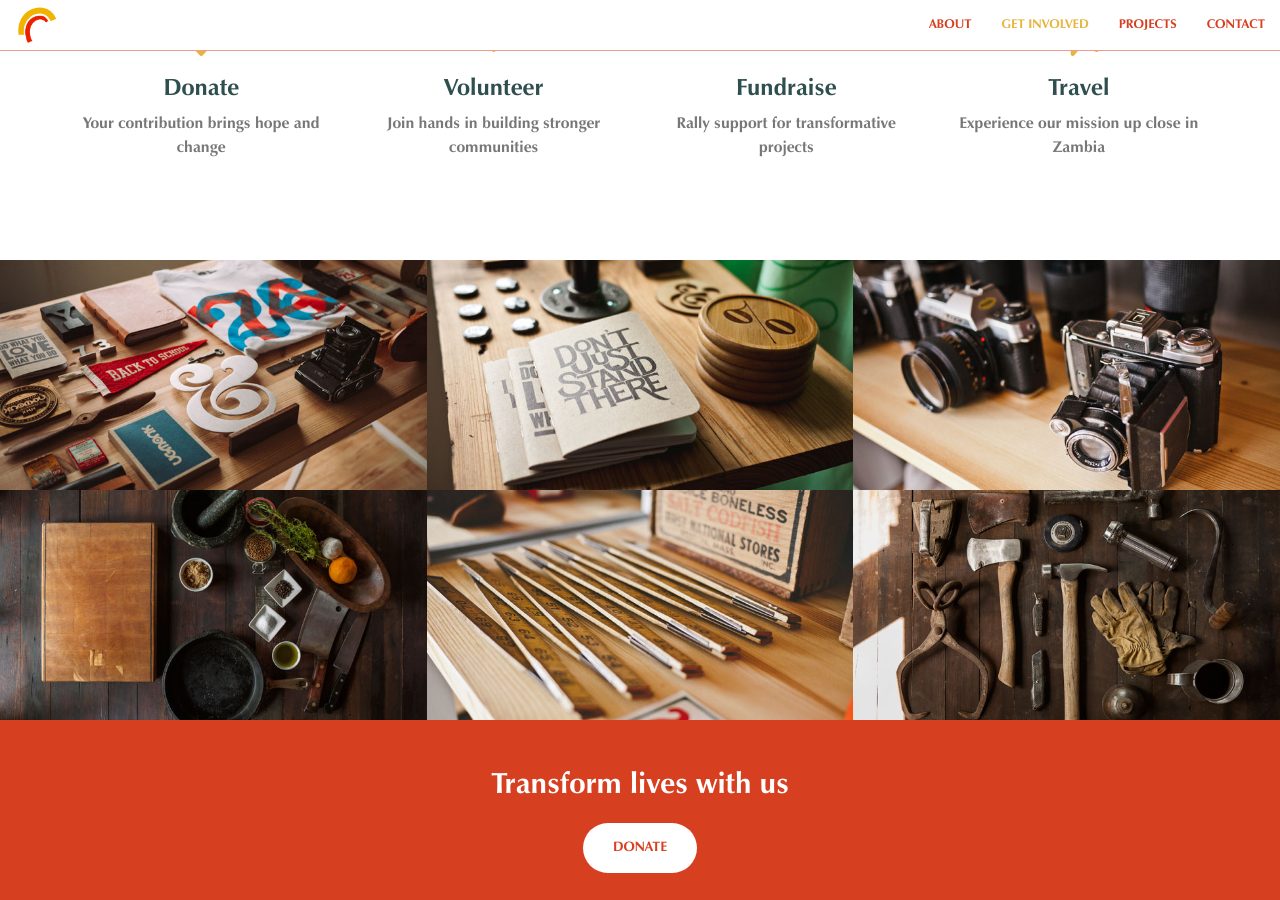
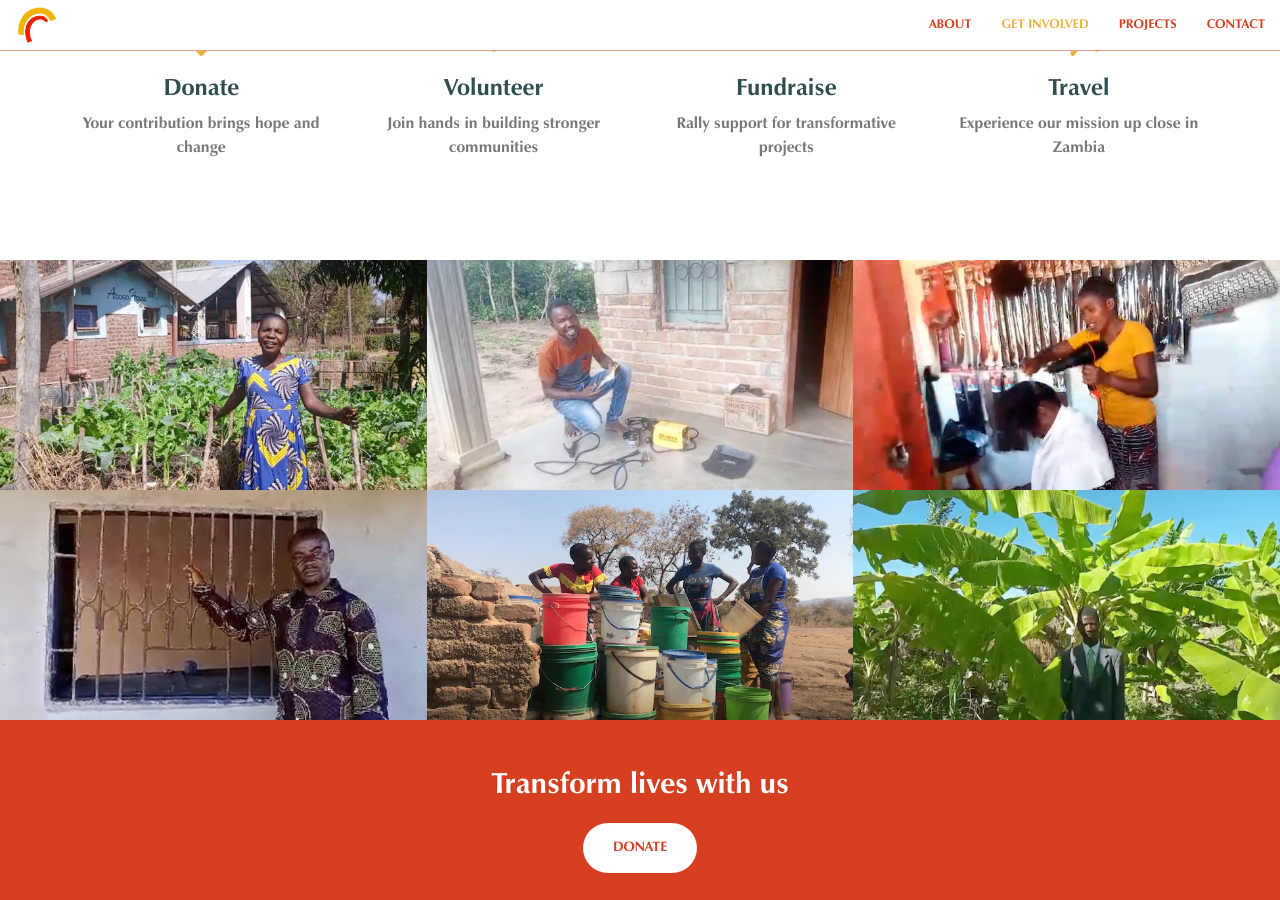
Before and after one commit to purple4reina/tiko, a Jekyll site: the page built from index.html, in a window 1280 px wide and 900 px high, scrolled down 1514 px. Built offline with Jekyll 4.4.1, drawn with Linux system fonts in a browser that asks for light colours.

Commit message:
Project images.

```diff
--- a/_includes/portfolio.html
+++ b/_includes/portfolio.html
@@ -2,8 +2,8 @@
     <div class="container-fluid">
         <div class="row no-gutter">
             <div class="col-lg-4 col-sm-6">
-                <a href="#" class="portfolio-box">
-                    <img src="img/portfolio/1.jpg" class="img-responsive" alt="">
+                <a href="https://donorsee.com/project/21136?share=1" class="portfolio-box" target="_blank">
+                    <img src="img/portfolio/martha.png" class="img-responsive" alt="Martha">
                     <div class="portfolio-box-caption">
                         <div class="portfolio-box-caption-content">
                             <div class="project-category text-faded">
@@ -17,8 +17,8 @@
                 </a>
             </div>
             <div class="col-lg-4 col-sm-6">
-                <a href="#" class="portfolio-box">
-                    <img src="img/portfolio/2.jpg" class="img-responsive" alt="">
+                <a href="https://donorsee.com/project/21227?share=1" class="portfolio-box" target="_blank">
+                    <img src="img/portfolio/jason.png" class="img-responsive" alt="Jason">
                     <div class="portfolio-box-caption">
                         <div class="portfolio-box-caption-content">
                             <div class="project-category text-faded">
@@ -32,8 +32,8 @@
                 </a>
             </div>
             <div class="col-lg-4 col-sm-6">
-                <a href="#" class="portfolio-box">
-                    <img src="img/portfolio/3.jpg" class="img-responsive" alt="">
+                <a href="https://donorsee.com/project/21186?share=1" class="portfolio-box" target="_blank">
+                    <img src="img/portfolio/mailess.png" class="img-responsive" alt="Mailess">
                     <div class="portfolio-box-caption">
                         <div class="portfolio-box-caption-content">
                             <div class="project-category text-faded">
@@ -47,8 +47,8 @@
                 </a>
             </div>
             <div class="col-lg-4 col-sm-6">
-                <a href="#" class="portfolio-box">
-                    <img src="img/portfolio/4.jpg" class="img-responsive" alt="">
+                <a href="https://donorsee.com/project/21119?share=1" class="portfolio-box" target="_blank">
+                    <img src="img/portfolio/mathews.png" class="img-responsive" alt="Mathews">
                     <div class="portfolio-box-caption">
                         <div class="portfolio-box-caption-content">
                             <div class="project-category text-faded">
@@ -62,8 +62,8 @@
                 </a>
             </div>
             <div class="col-lg-4 col-sm-6">
-                <a href="#" class="portfolio-box">
-                    <img src="img/portfolio/5.jpg" class="img-responsive" alt="">
+                <a href="https://donorsee.com/project/21110?share=1" class="portfolio-box" target="_blank">
+                    <img src="img/portfolio/well.png" class="img-responsive" alt="Bore hole">
                     <div class="portfolio-box-caption">
                         <div class="portfolio-box-caption-content">
                             <div class="project-category text-faded">
@@ -77,8 +77,8 @@
                 </a>
             </div>
             <div class="col-lg-4 col-sm-6">
-                <a href="#" class="portfolio-box">
-                    <img src="img/portfolio/6.jpg" class="img-responsive" alt="">
+                <a href="https://donorsee.com/project/18908?share=1" class="portfolio-box" target="_blank">
+                    <img src="img/portfolio/madaliso.png" class="img-responsive" alt="Madaliso">
                     <div class="portfolio-box-caption">
                         <div class="portfolio-box-caption-content">
                             <div class="project-category text-faded">
```
Also changed, not shown: img/portfolio/1.jpg (deleted), img/portfolio/2.jpg (deleted), img/portfolio/3.jpg (deleted), img/portfolio/4.jpg (deleted), img/portfolio/5.jpg (deleted), img/portfolio/6.jpg (deleted), img/portfolio/jason.png (added), img/portfolio/madaliso.png (added), img/portfolio/mailess.png (added), img/portfolio/martha.png (added), img/portfolio/mathews.png (added), img/portfolio/well.png (added).
